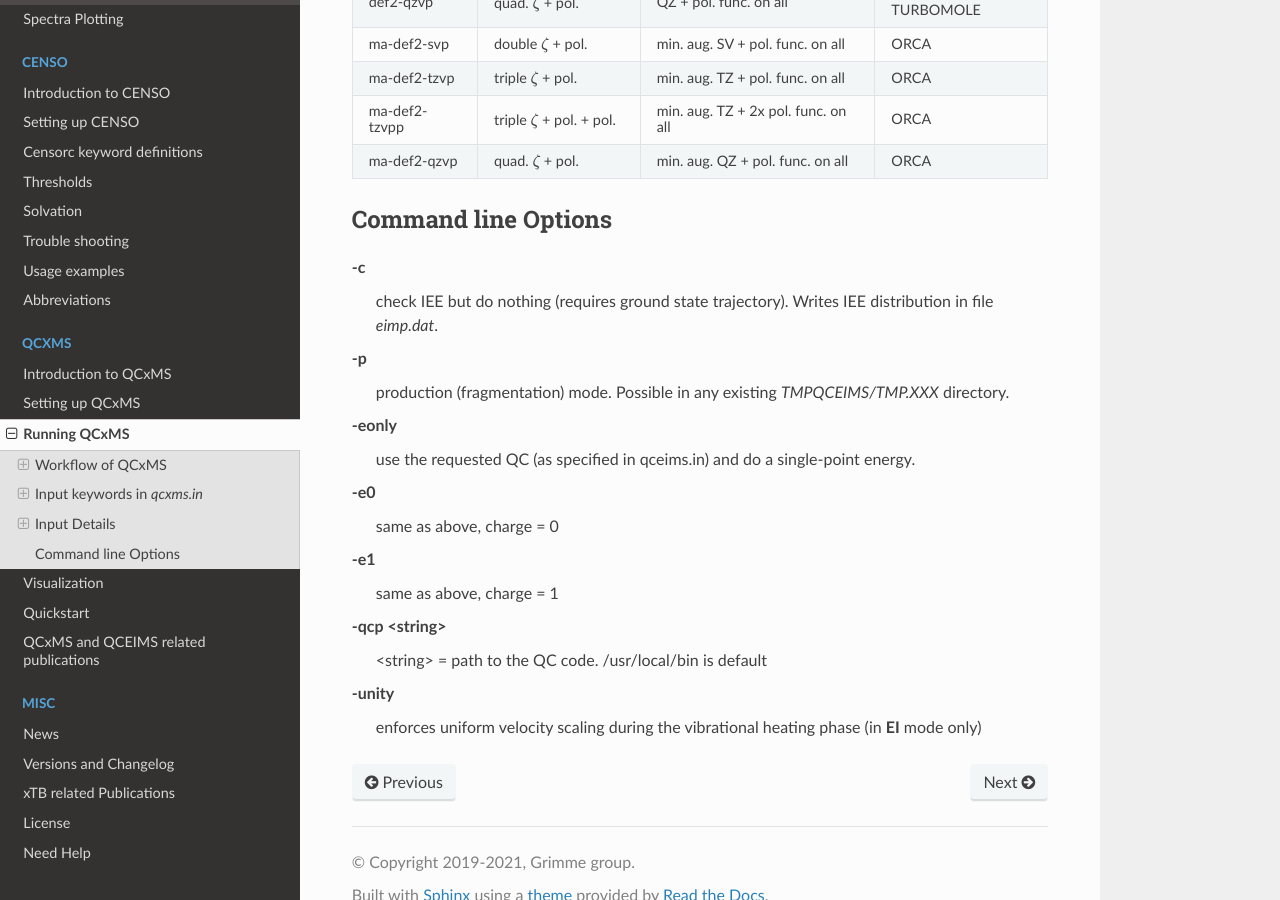
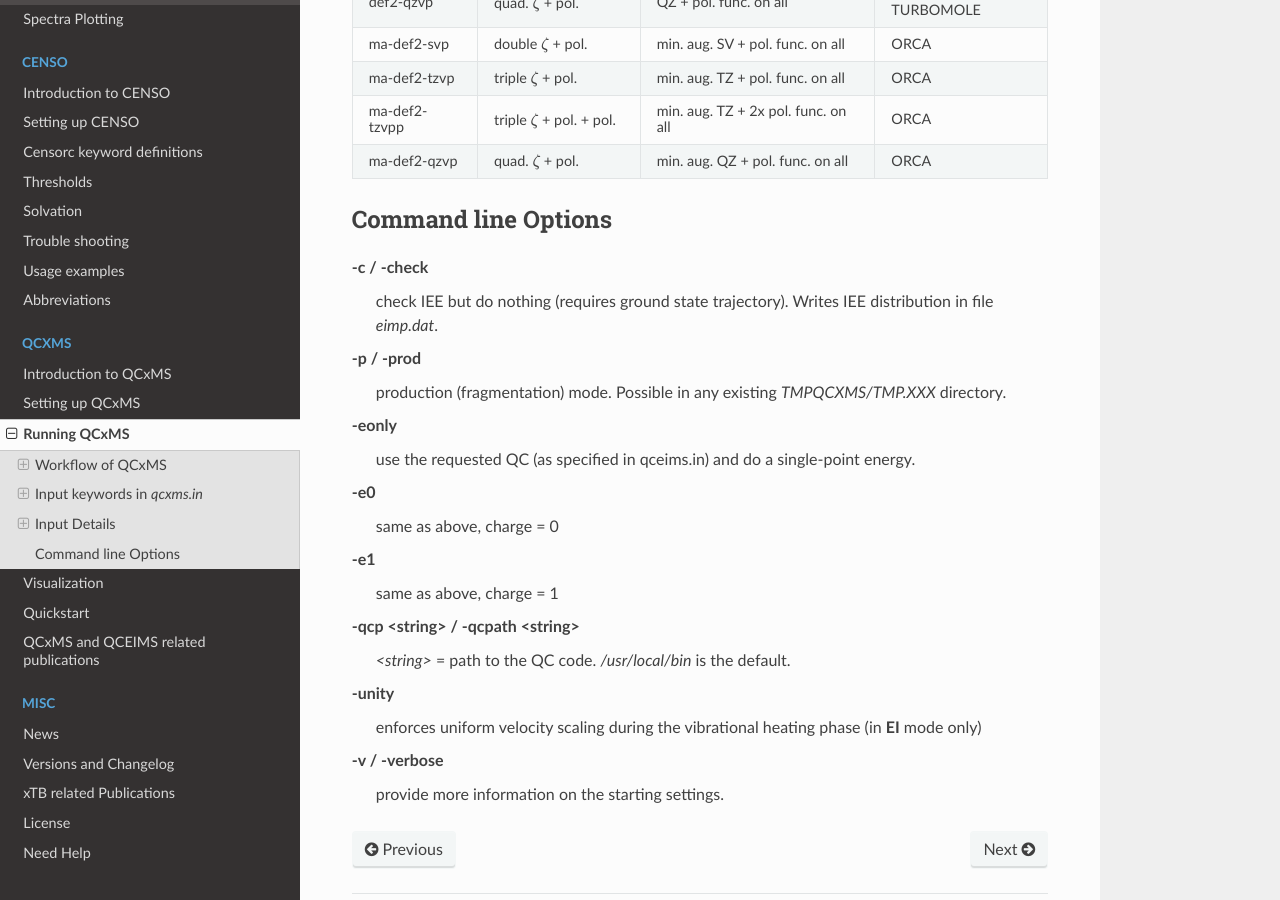
Before and after one commit to grimme-lab/xtb_docs, a Sphinx documentation site: the page built from source/qcxms_doc/qcxms_run.rst, in a window 1280 px wide and 900 px high, scrolled down 7017 px. Built offline with Sphinx 7.4.7 and the Read the Docs theme 2.0.0, drawn with Linux system fonts in a browser that asks for light colours.

Commit message:
added -verbose -qcpath

```diff
--- a/source/qcxms_doc/qcxms_run.rst
+++ b/source/qcxms_doc/qcxms_run.rst
@@ -325,17 +325,19 @@ Available Basissets in ORCA/TURBOMOLE:
 Command line Options
 ====================
 
--**c**
+-**c** / -**check**
     check IEE but do nothing (requires ground state trajectory). Writes IEE distribution in file *eimp.dat*.
--**p**
-    production (fragmentation) mode. Possible in any existing *TMPQCEIMS/TMP.XXX* directory.
+-**p** / -**prod**
+    production (fragmentation) mode. Possible in any existing *TMPQCXMS/TMP.XXX* directory.
 -**eonly**
     use the requested QC (as specified in qceims.in) and do a single-point energy.
 -**e0**
     same as above, charge = 0
 -**e1**
     same as above, charge = 1
--**qcp <string>**
-    <string> = path to the QC code. /usr/local/bin is default
+-**qcp <string>** / -**qcpath <string>**
+    `<string>` = path to the QC code. `/usr/local/bin` is the default.
 -**unity**
     enforces uniform velocity scaling during the vibrational heating phase (in **EI** mode only)
+-**v** / -**verbose**
+    provide more information on the starting settings.
```
